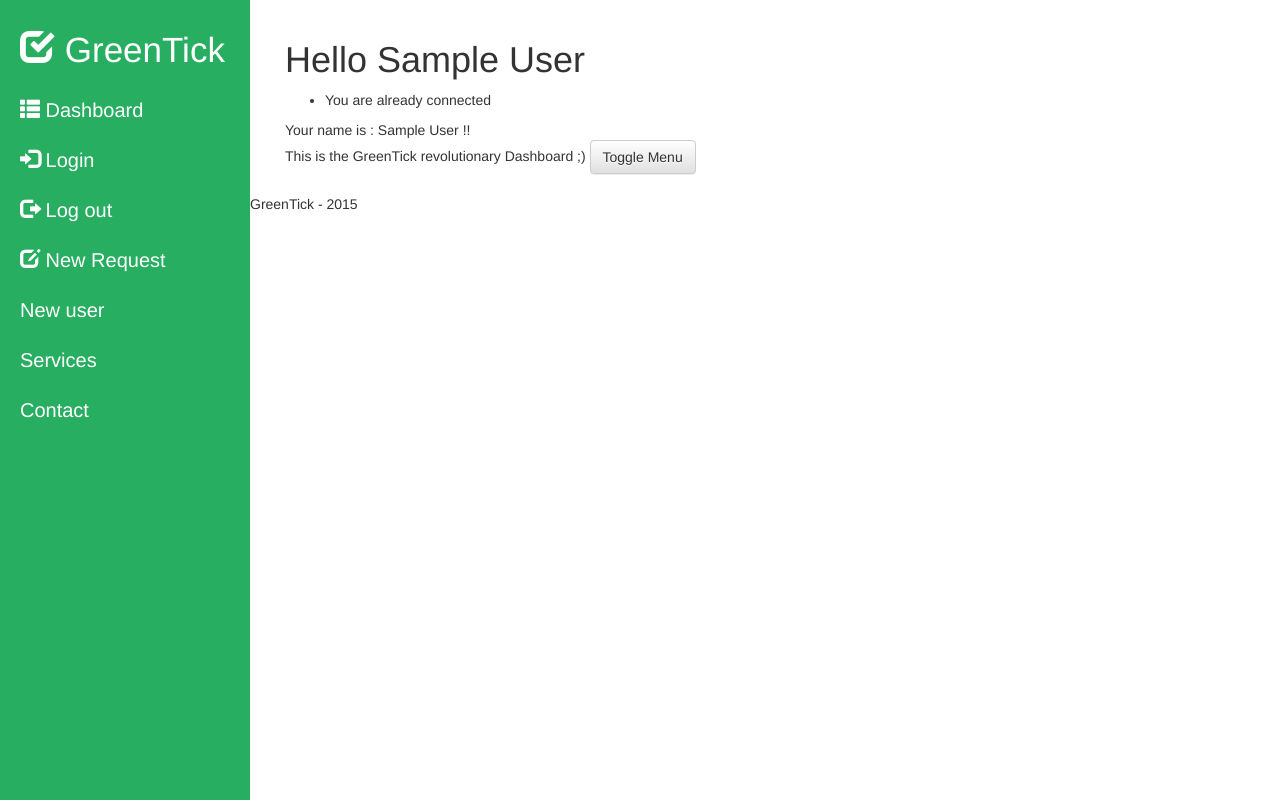
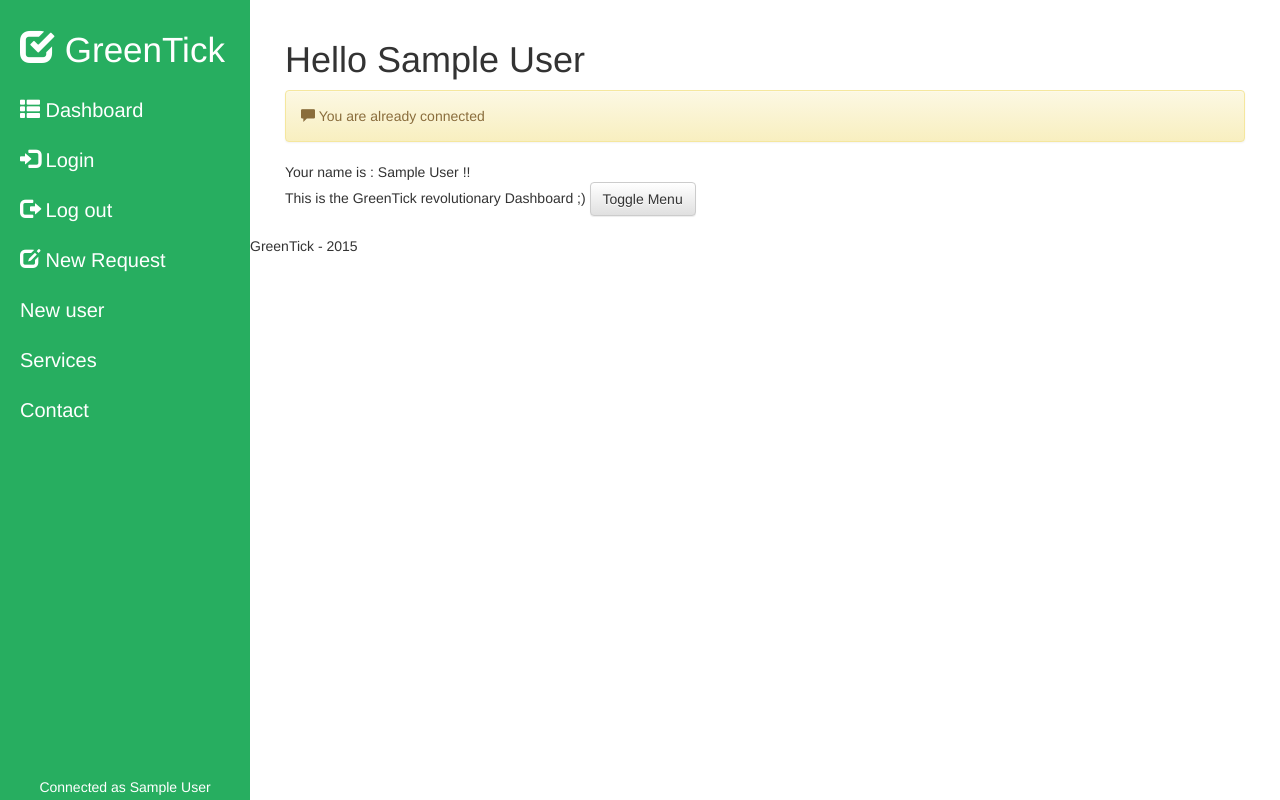
Before and after one commit to bmdeveloppement/greentick, a Django app: page /user/create/ in a window 1280 px wide. Run offline with Django 3.2, Linux system fonts and the light colour scheme; the visitor is signed in with stand-in values (Sample User, id 1); some libraries are stand-ins or nearby versions.

Commit message:
ADD - Design

```diff
--- a/greentick/static/css/style.css
+++ b/greentick/static/css/style.css
@@ -30,6 +30,15 @@
 
 #wrapper.toggled #sidebar-wrapper {
     width: 250px;
+}
+
+#sidebar-wrapper .connected-as {
+    text-align: center;
+    position: absolute;
+    bottom: 0;
+    color: white;
+    width: 100%;
+    margin-bottom: 3px;
 }
 
 #page-content-wrapper {
@@ -128,3 +137,6 @@
         margin-right: 0;
     }
 }
+
+
+/* Form Styles */
--- a/greentick/templates/header.html
+++ b/greentick/templates/header.html
@@ -45,5 +45,8 @@
                     <a href="#">Contact</a>
                 </li>
             </ul>
+            {% if user %}
+                <div class="connected-as">Connected as {{ user.first_name }} {{ user.last_name }}</div>
+            {% endif %}
         </div>
         <!-- /#sidebar-wrapper -->
--- a/greentick/templates/layout.html
+++ b/greentick/templates/layout.html
@@ -10,11 +10,12 @@
                 {% endif %}
 
                 {% if messages %}
-                    <ul class="messages">
-                        {% for message in messages %}
-                        <li{% if message.tags %} class="{{ message.tags }}"{% endif %}>{{ message }}</li>
-                        {% endfor %}
-                    </ul>
+                    {% for message in messages %}
+                        <div class="alert alert-{% if message.tags %}{{ message.tags }}{% endif %}" role="alert">
+                            <span class="glyphicon glyphicon-comment" aria-hidden="true"></span>
+                            {{ message }}
+                        </div>
+                    {% endfor %}
                 {% endif %}
 
                 {% block content %}Oops ! It seems we have some problems with finding your template !{% endblock %}
--- a/greentick/user/views.py
+++ b/greentick/user/views.py
@@ -20,7 +20,7 @@ def edit(request, user_id):
 def create(request):
     # Check the user isn't already authenticated
     if request.user.is_authenticated():
-        messages.add_message(request, messages.INFO, 'You are already connected')
+        messages.add_message(request, messages.WARNING, 'You are already connected')
         return render(request, 'index/dashboard.html', {'user': request.user})
 
     # Process form
@@ -74,7 +74,7 @@ def login(request):
             auth_login(request, user)
             return redirect('/dashboard/')
         else:
-            messages.add_message(request, messages.INFO, 'Authentication failed')
+            messages.add_message(request, messages.WARNING, 'Authentication failed')
 
     return render(request, 'user/login.html', {'form': form})
 
```
